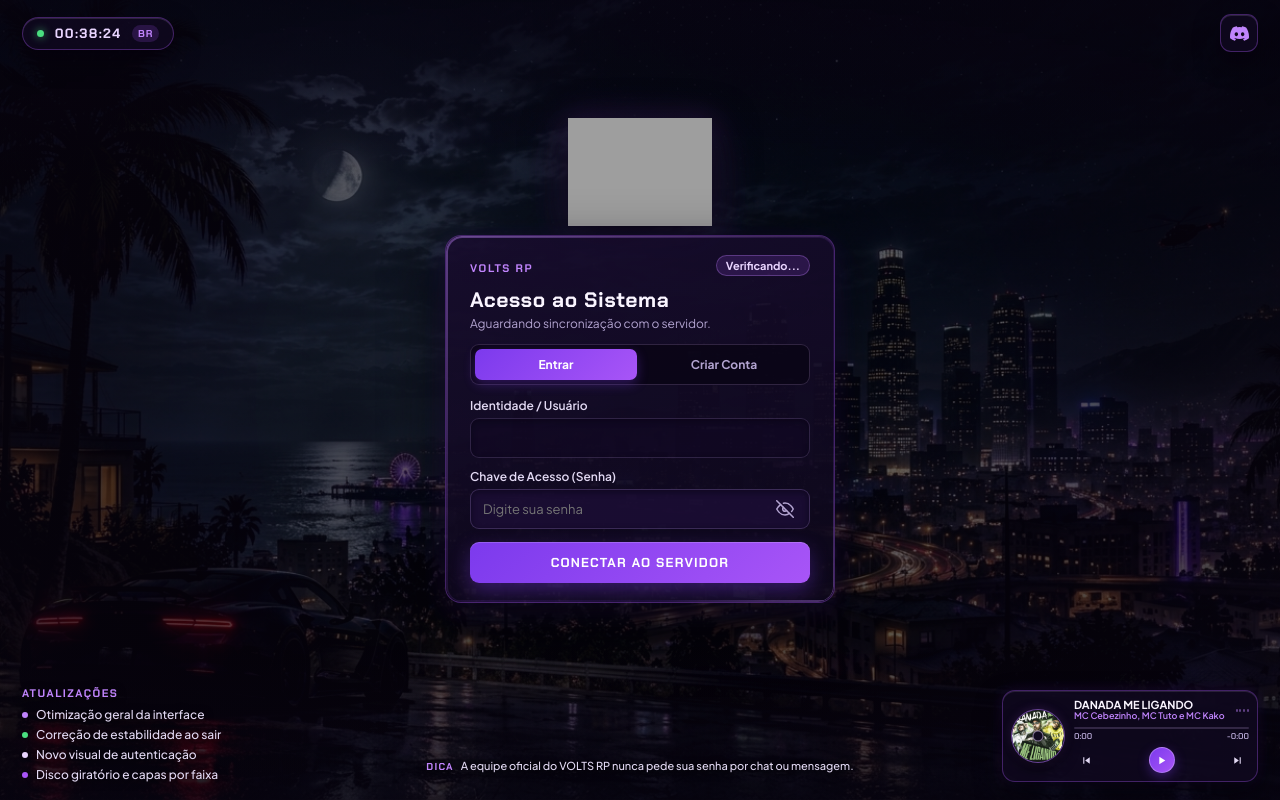
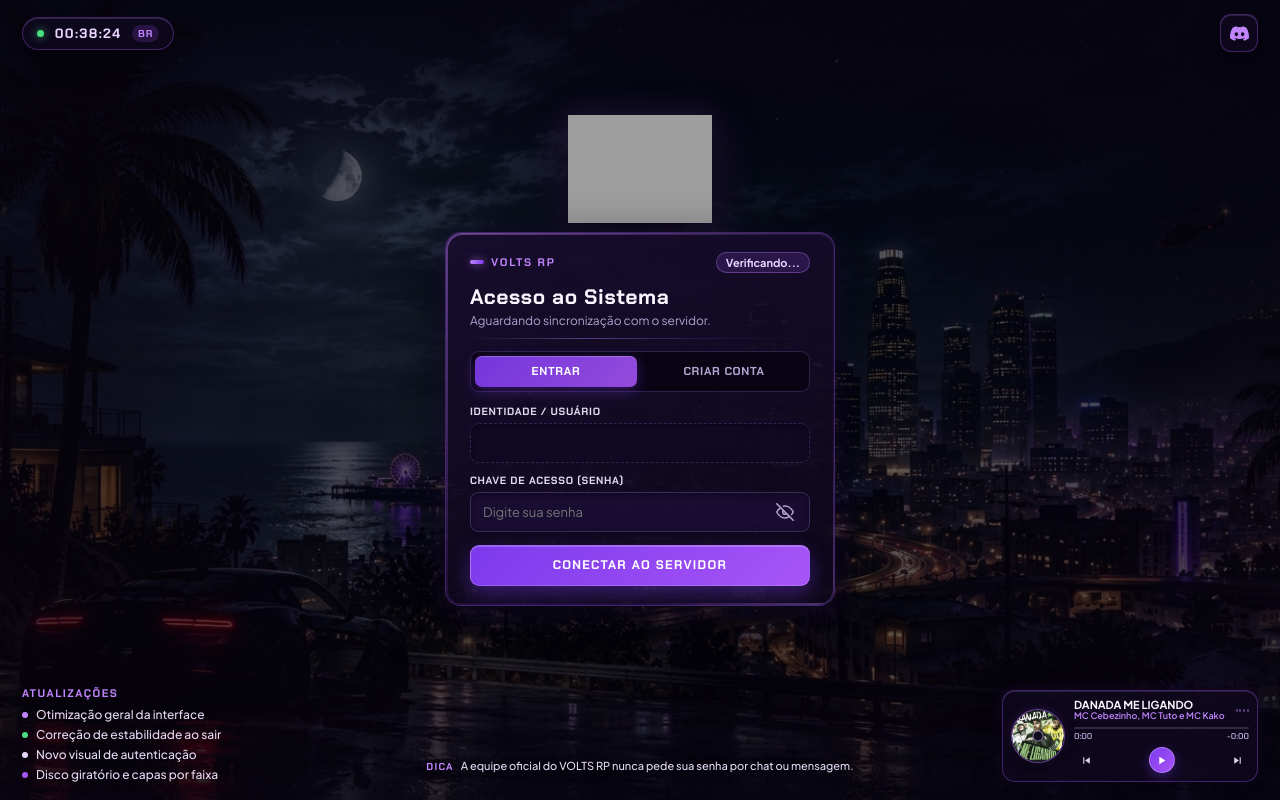
Before and after one commit to xsaladamuitobom-sys/volts-cef, a plain HTML site: page login/index.html in a window 1280 px wide. Drawn offline with Linux system fonts and the light colour scheme; grey boxes are pictures that could not be loaded.

Commit message:
Update style.css

```diff
--- a/login/style.css
+++ b/login/style.css
@@ -175,7 +175,7 @@ html, body {
     transform: translateY(1px) scale(0.95);
 }
 
-/* --- CENTRO: LOGO BEM MAIOR E BEM MAIS PARA CIMA + CAIXA ROXA --- */
+/* --- CENTRO: LOGO BEM MAIOR E BEM MAIS PARA CIMA + CAIXA ROXA REPAGINADA --- */
 .center-stage {
     position: relative;
     z-index: 10;
@@ -272,11 +272,25 @@ html, body {
     margin-bottom: 10px;
 }
 
+.brand-line {
+    display: inline-flex;
+    align-items: center;
+    gap: 7px;
+}
+
+.pulse-bar {
+    width: 14px;
+    height: 4px;
+    border-radius: 999px;
+    background: linear-gradient(90deg, var(--purple-neon), var(--purple-core));
+    box-shadow: 0 0 8px rgba(192, 132, 252, 0.65);
+}
+
 .server-tag {
     font-family: var(--font-display);
     font-size: 11px;
     font-weight: 700;
-    letter-spacing: 1.6px;
+    letter-spacing: 1.8px;
     color: var(--purple-neon);
 }
 
@@ -286,7 +300,7 @@ html, body {
     padding: 3px 9px;
     border-radius: 999px;
     background: rgba(168, 85, 247, 0.16);
-    border: 1px solid rgba(192, 132, 252, 0.32);
+    border: 1px solid rgba(192, 132, 252, 0.34);
     color: var(--purple-soft);
     max-width: 210px;
     white-space: nowrap;
@@ -295,7 +309,7 @@ html, body {
 }
 
 .card-heading {
-    margin-bottom: 13px;
+    margin-bottom: 10px;
 }
 
 .card-heading h1 {
@@ -312,28 +326,39 @@ html, body {
     color: var(--text-muted);
 }
 
+.card-divider {
+    height: 1px;
+    width: 100%;
+    margin-bottom: 12px;
+    background: linear-gradient(90deg, transparent, rgba(192, 132, 252, 0.42), rgba(124, 58, 237, 0.2), transparent);
+}
+
 .tabs-bar {
+    position: relative;
     display: grid;
     grid-template-columns: 1fr 1fr;
     gap: 6px;
     padding: 4px;
     border-radius: var(--radius-field);
-    background: rgba(10, 5, 21, 0.78);
-    border: 1px solid var(--border-subtle);
+    background: rgba(9, 4, 19, 0.84);
+    border: 1px solid rgba(192, 132, 252, 0.22);
     margin-bottom: 13px;
 }
 
 .tab-btn {
+    position: relative;
     border: none;
     background: transparent;
     color: var(--text-muted);
-    font-family: var(--font-body);
-    font-size: 12px;
+    font-family: var(--font-display);
+    font-size: 11.5px;
     font-weight: 700;
+    letter-spacing: 0.7px;
+    text-transform: uppercase;
     padding: 8px 10px;
     border-radius: 7px;
     cursor: pointer;
-    transition: background 0.16s ease, color 0.16s ease, transform 0.12s ease;
+    transition: background 0.16s ease, color 0.16s ease, transform 0.12s ease, box-shadow 0.16s ease;
 }
 
 .tab-btn:hover:not(.active) {
@@ -346,9 +371,9 @@ html, body {
 }
 
 .tab-btn.active {
-    background: linear-gradient(135deg, var(--purple-core), var(--purple-bright));
+    background: linear-gradient(135deg, rgba(124, 58, 237, 0.92), rgba(168, 85, 247, 0.88));
     color: #ffffff;
-    box-shadow: 0 4px 12px rgba(124, 58, 237, 0.32);
+    box-shadow: 0 4px 14px rgba(124, 58, 237, 0.36), inset 0 1px 0 rgba(255, 255, 255, 0.22);
 }
 
 .feedback-box {
@@ -386,8 +411,11 @@ html, body {
 
 .input-block label {
     display: block;
-    font-size: 12px;
-    font-weight: 600;
+    font-family: var(--font-display);
+    font-size: 10.5px;
+    font-weight: 700;
+    letter-spacing: 0.7px;
+    text-transform: uppercase;
     color: var(--text-secondary);
     margin-bottom: 5px;
 }
@@ -401,17 +429,20 @@ html, body {
     background: var(--surface-input);
     border: 1px solid var(--border-subtle);
     box-shadow: inset 0 2px 6px rgba(4, 2, 10, 0.45);
-    transition: border-color 0.16s ease, box-shadow 0.16s ease;
+    transition: border-color 0.16s ease, box-shadow 0.16s ease, background 0.16s ease;
 }
 
 .input-shell:focus-within {
     border-color: var(--purple-neon);
-    box-shadow: inset 0 2px 6px rgba(4, 2, 10, 0.45), 0 0 0 2px rgba(168, 85, 247, 0.16);
+    background: rgba(38, 19, 74, 0.88);
+    box-shadow: inset 0 2px 6px rgba(4, 2, 10, 0.45), 0 0 0 2px rgba(192, 132, 252, 0.22);
 }
 
 .input-shell.readonly {
-    opacity: 0.85;
-    background: rgba(18, 9, 36, 0.65);
+    opacity: 0.88;
+    background: rgba(18, 9, 36, 0.72);
+    border-style: dashed;
+    border-color: rgba(192, 132, 252, 0.24);
 }
 
 .input-shell input {
@@ -458,28 +489,28 @@ html, body {
     margin-top: 2px;
     width: 100%;
     height: 41px;
-    border: none;
+    border: 1px solid rgba(233, 213, 255, 0.24);
     border-radius: var(--radius-field);
     background: linear-gradient(135deg, var(--purple-core), var(--purple-bright));
     color: #ffffff;
     font-family: var(--font-display);
-    font-size: 13px;
+    font-size: 12.5px;
     font-weight: 700;
-    letter-spacing: 1.2px;
+    letter-spacing: 1.3px;
     text-transform: uppercase;
     cursor: pointer;
     display: flex;
     align-items: center;
     justify-content: center;
     gap: 8px;
-    box-shadow: 0 8px 20px rgba(124, 58, 237, 0.36), inset 0 1px 0 rgba(255, 255, 255, 0.18);
+    box-shadow: 0 8px 20px rgba(124, 58, 237, 0.38), inset 0 1px 0 rgba(255, 255, 255, 0.22);
     transition: filter 0.16s ease, transform 0.12s ease, box-shadow 0.16s ease;
 }
 
 .submit-btn:hover:not(:disabled) {
-    filter: brightness(1.08);
+    filter: brightness(1.09);
     transform: translateY(-1px);
-    box-shadow: 0 11px 24px rgba(168, 85, 247, 0.44), inset 0 1px 0 rgba(255, 255, 255, 0.22);
+    box-shadow: 0 11px 24px rgba(168, 85, 247, 0.48), inset 0 1px 0 rgba(255, 255, 255, 0.26);
 }
 
 .submit-btn:active:not(:disabled) {
```
